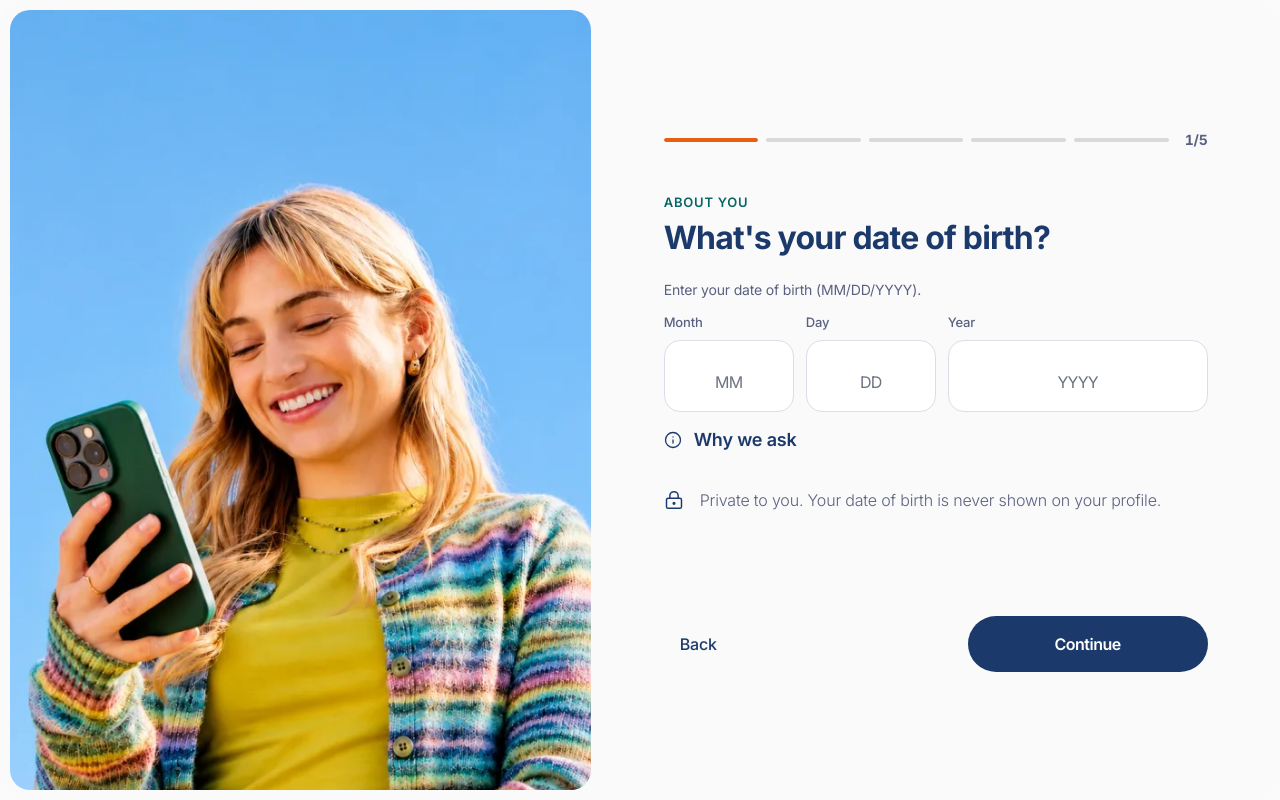
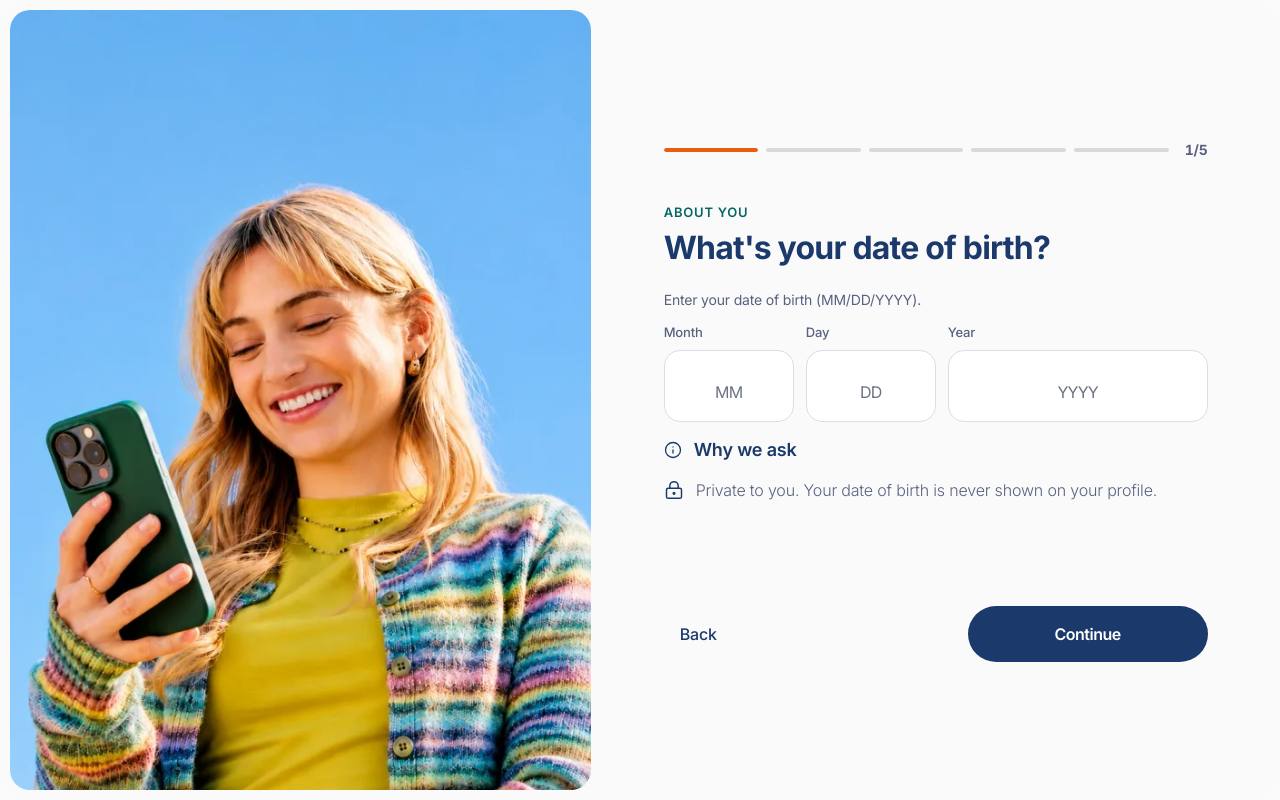
Before and after one commit to gileadinc/Nutrition-UI, a Next.js app: page /questionnaire in a window 1280 px wide. Built offline with nearby package versions, Linux system fonts and the light colour scheme.

Commit message:
Tighten spacing between 'Why we ask' and privacy note on DOB step
Co-Authored-By: Claude Sonnet 5.5 <noreply@anthropic.com>

```diff
--- a/src/components/Onboarding/QuestionnaireParts.tsx
+++ b/src/components/Onboarding/QuestionnaireParts.tsx
@@ -413,7 +413,7 @@ export function Reassurance({
     <p
       className={cn(
         "flex items-start text-text-secondary",
-        large ? ["gap-4", E.body] : ["gap-2.5 type-meta", E.meta],
+        large ? ["gap-3", E.body] : ["gap-2.5 type-meta", E.meta],
       )}
     >
       <span className="mt-0.5 shrink-0">
--- a/src/screens/public/Questionnaire.tsx
+++ b/src/screens/public/Questionnaire.tsx
@@ -1226,7 +1226,7 @@ function Flow() {
             </summary>
             <p className="mt-1 pl-[1.875rem] leading-5">{copy.why}</p>
           </details>
-          <div className="mt-8">
+          <div className="mt-3">
             <Reassurance large>
               Private to you. Your date of birth is never shown on your profile.
             </Reassurance>
```
